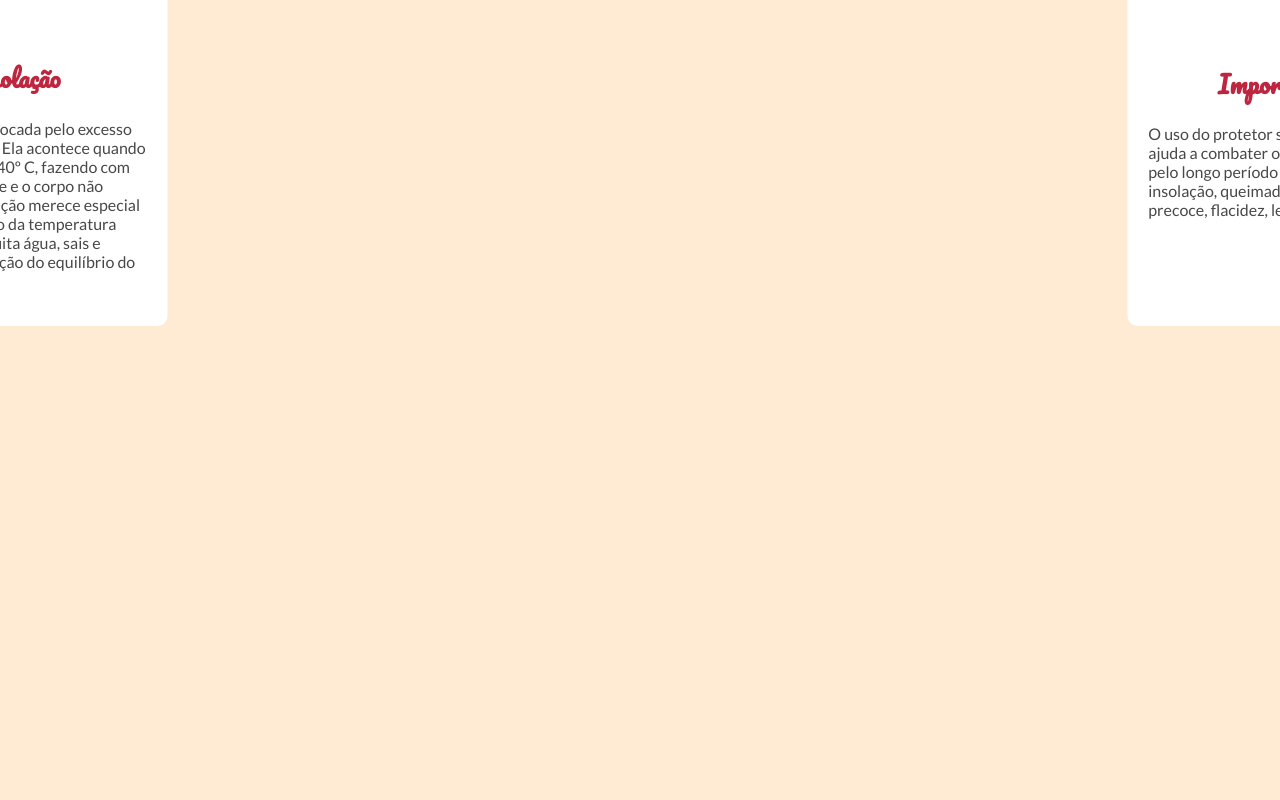
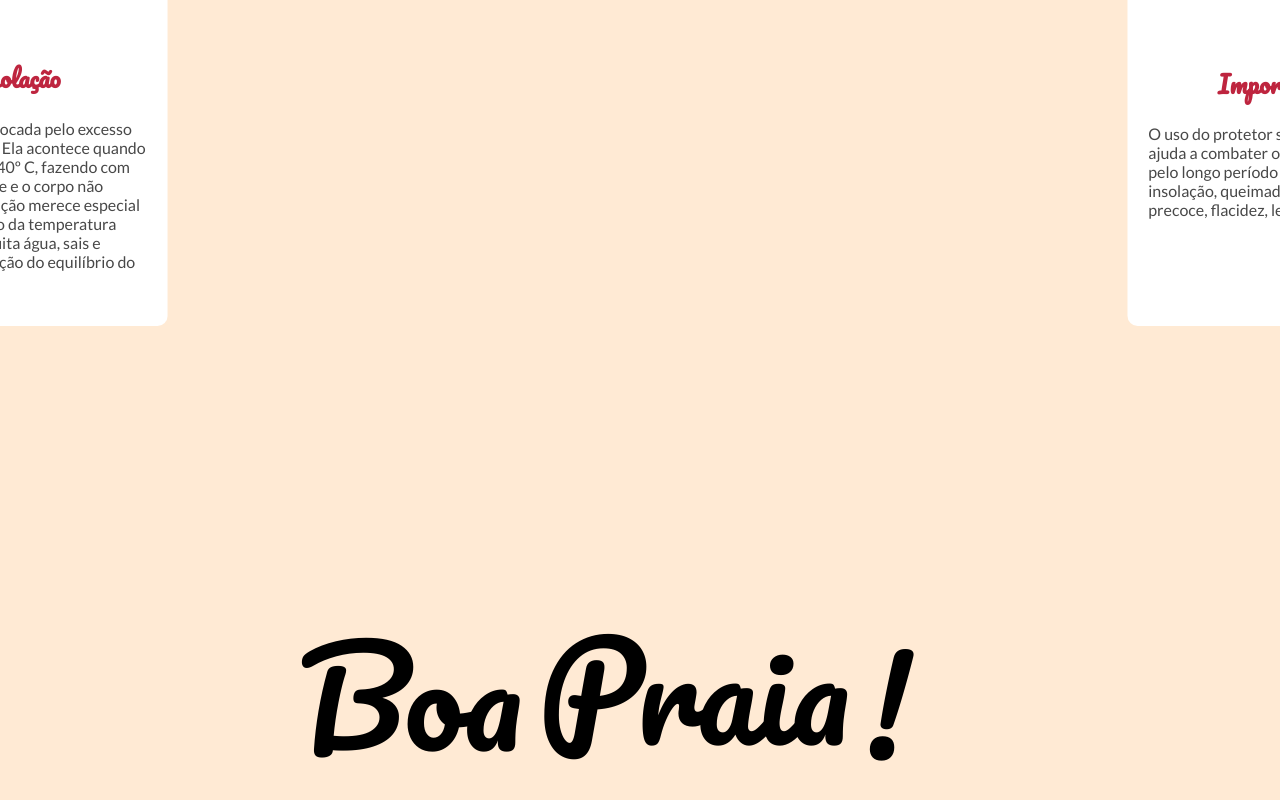
Before and after one commit to jedsonBrito/animationSvg, a plain HTML site: page index.html in a window 1280 px wide. Shown: the part 1340-2140 px from the top of the page. Before the commit the page ends 1692 px from the top, so only its background shows below. Drawn offline with nearby package versions, Linux system fonts and the light colour scheme.

Commit message:
incluindo efeito onda

```diff
--- a/css/style.css
+++ b/css/style.css
@@ -15,7 +15,7 @@ body{
   width: 80%;
   margin-top: 10%;
   fill: transparent;
-  animation:  lett-preenchimento 0.5s ease-in-out forwards 1s;
+  animation:  lett-preenchimento 0.5s ease-in-out forwards 4s;
 }
 
 .lett-header path{
@@ -23,7 +23,7 @@ body{
   stroke-width: 2px;
   stroke-dasharray: 3000;
   stroke-dashoffset: 3000;
-  animation:  lett-traçado 5s ease-in-out forwards 0.5s;
+  animation:  lett-traçado 5s ease-in-out forwards 2s;
 }
 
 h1,h2{
@@ -60,6 +60,12 @@ p{
   margin:  2.5%;
 }
 
+.lett-footer{
+  width: 60%;
+  margin:  auto;
+  display:  block;
+}
+
 @keyframes lett-preenchimento{
   to{
     fill:  #BE253F;
--- a/index.html
+++ b/index.html
@@ -50,6 +50,70 @@
       </div>
     </section>
 
+    <section class="container-footer">
+          <svg
+             class = "lett-footer"
+             xmlns:dc="http://purl.org/dc/elements/1.1/"
+             xmlns:cc="http://creativecommons.org/ns#"
+             xmlns:rdf="http://www.w3.org/1999/02/22-rdf-syntax-ns#"
+             xmlns:svg="http://www.w3.org/2000/svg"
+             xmlns="http://www.w3.org/2000/svg"
+             id="svg8"
+             version="1.1"
+             viewBox="0 0 297 210"
+             height="210mm"
+             width="297mm">
+            <defs>
+             <filter id="efeito-onda">
+                <feTurbulence id="filtro-turbulencia" type="turbulence" baseFrequency="0.05" numOctaves="2" result="turbulence" />
+                <feDisplacementMap in="SourceGraphic" in2="turbulence" scale="7" />
+              </filter>
+            </defs>
+
+            <g id="lettering">
+               <g
+                 id="boa">
+                <text
+                   id="text12"
+                   y="105.83334"
+                   x="16.710524"
+                   style="font-size:50.8px;line-height:1.25;font-family:Pacifico;-inkscape-font-specification:Pacifico;stroke-width:0.264583"
+                   xml:space="preserve"><tspan
+                     style="font-size:50.8px;stroke-width:0.264583"
+                     y="105.83334"
+                     x="16.710524"
+                     id="tspan10">Boa</tspan></text>
+              </g>
+              <g
+                 id="fpraia">
+                <text
+                   id="text17"
+                   y="103.41029"
+                   x="109.14759"
+                   style="font-size:50.8px;line-height:1.25;font-family:Pacifico;-inkscape-font-specification:Pacifico;stroke-width:0.264583"
+                   xml:space="preserve"><tspan
+                     style="font-size:50.8px;stroke-width:0.264583"
+                     y="103.41029"
+                     x="109.14759"
+                     id="tspan15">Praia</tspan></text>
+              </g>
+              <g
+                 id="excl">
+                <text
+                   id="text22"
+                   y="109.20331"
+                   x="235.67413"
+                   style="font-size:10.5833px;line-height:1.25;font-family:Pacifico;-inkscape-font-specification:Pacifico;stroke-width:0.264583"
+                   xml:space="preserve"><tspan
+                     style="font-size:50.8px;stroke-width:0.264583"
+                     y="109.20331"
+                     x="235.67413"
+                     id="tspan20">!</tspan></text>
+              </g>
+            </g>
+          </svg>
+    </section>
+
     <script src="https://cdnjs.cloudflare.com/ajax/libs/gsap/2.1.3/TweenMax.min.js"></script>
     <script type="module" src="js/script.js"></script>
 </body>
--- /dev/null
+++ b/js/Footer.js
@@ -0,0 +1,18 @@
+class Footer {
+    constructor() {
+        this.filtroTurbulencia = document.getElementById("filtro-turbulencia")
+    }
+
+    efeitoOnda() {
+        TweenMax.to(this.filtroTurbulencia, 20, {
+            attr: {
+                baseFrequency: 0.03,
+            },
+            repeat: -1,
+            yoyo: true
+        })
+
+    }
+}
+
+export { Footer }
--- a/js/script.js
+++ b/js/script.js
@@ -1,5 +1,6 @@
 import { Cards } from './Cards.js'
 import { Icones } from './Icones.js'
+import { Footer } from './Footer.js'
 
 
 window.onload = () => {
@@ -8,4 +9,9 @@ window.onload = () => {
 
   const icones = new Icones();
   icones.animaIcones();
+
+  const footer = new Footer();
+  footer.efeitoOnda();
+
+
 }
```
Also changed, not shown: svg/Lett_footersvg.svg (added).
